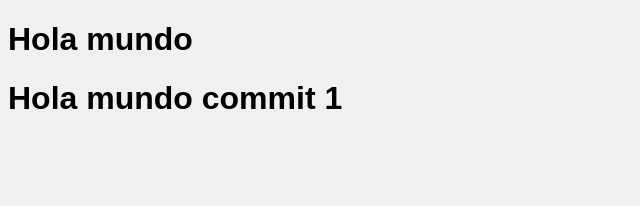
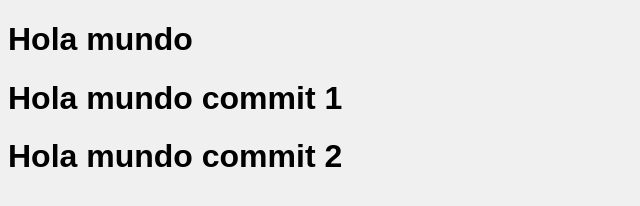
Before and after one commit to joseleyvagomez/espacioweb, a plain HTML site: page index.html in a window 1280 px wide. Shown: the whole page, without its empty margins (0-640 px from the left). Drawn offline with Linux system fonts and the light colour scheme.

Commit message:
Update index.html

```diff
--- a/index.html
+++ b/index.html
@@ -8,6 +8,7 @@
 <body>
   <h1>Hola mundo</h1>
   <h1>Hola mundo commit 1</h1>
+  <h1>Hola mundo commit 2</h1>
   <script src="script.js"></script>
 </body>
 </html>
```
